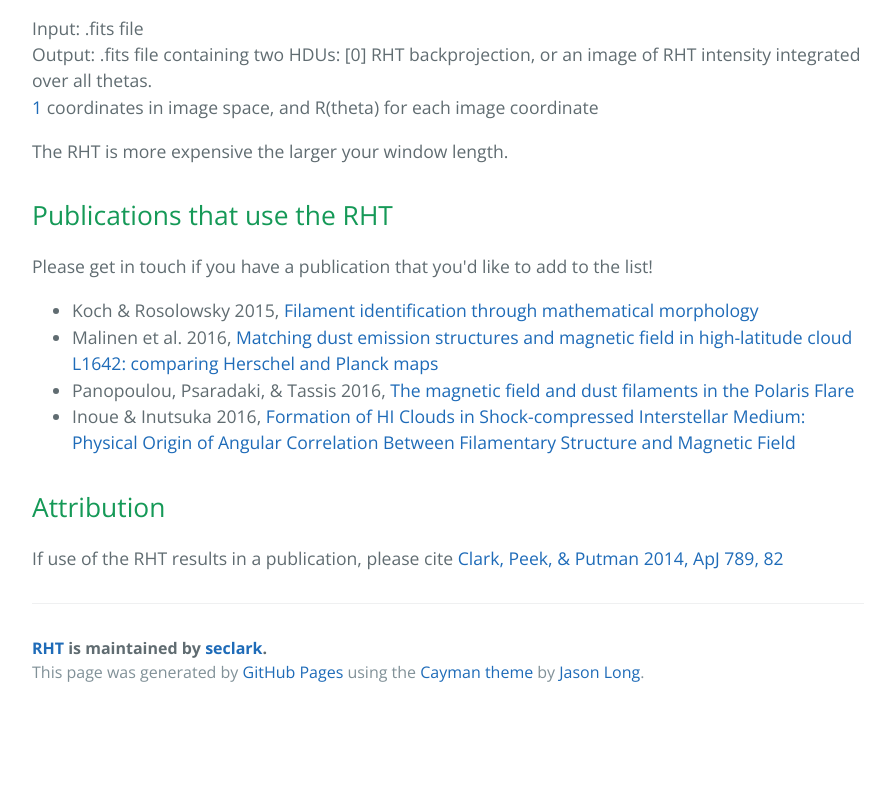
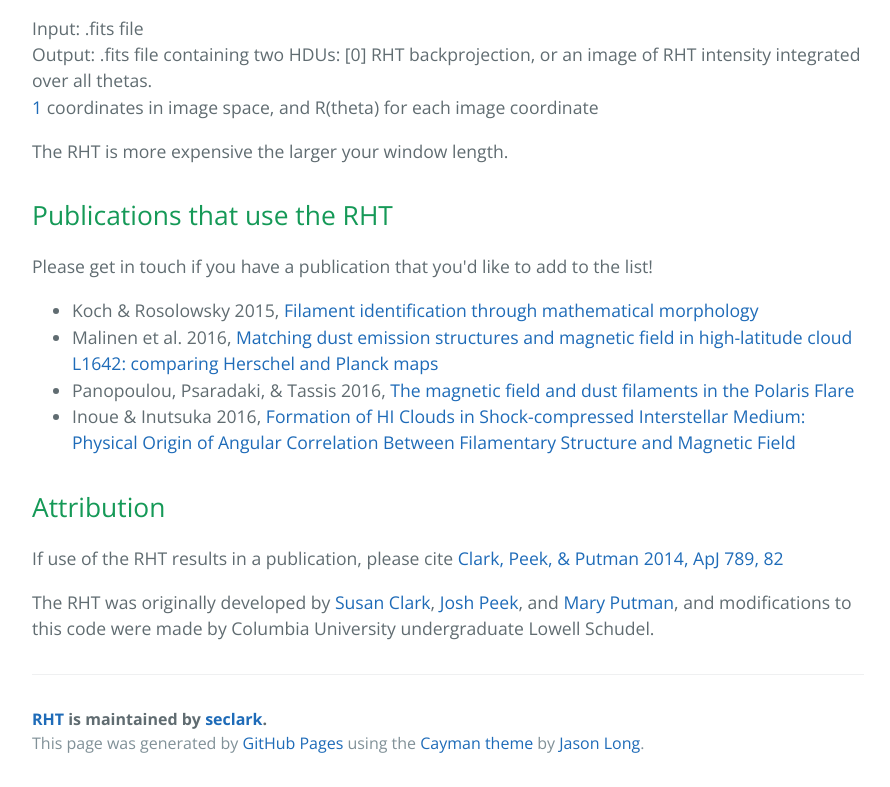
Before and after one commit to seclark/RHT, a plain HTML site: page index.html in a window 1280 px wide. Shown: the part 2250-3037 px from the top of the page, without its empty margins (192-1082 px from the left). Before the commit the page ends 2966 px from the top, so only its background shows below. Drawn offline with nearby package versions, Linux system fonts and the light colour scheme.

Commit message:
attribution edited

```diff
--- a/index.html
+++ b/index.html
@@ -123,6 +123,8 @@ Output: .fits file containing two HDUs:
 
 <p>If use of the RHT results in a publication, please cite <a href="http://adsabs.harvard.edu/cgi-bin/bib_query?arXiv:1312.1338">Clark, Peek, &amp; Putman 2014, ApJ 789, 82</a></p>
 
+<p> The RHT was originally developed by <a href="http://user.astro.columbia.edu/~seclark/" >Susan Clark</a>, <a href="http://user.astro.columbia.edu/~jpeek/" >Josh Peek</a>, and <a href="http://user.astro.columbia.edu/~mputman/">Mary Putman</a>, and modifications to this code were made by Columbia University undergraduate Lowell Schudel.</p>
+
       <footer class="site-footer">
         <span class="site-footer-owner"><a href="https://github.com/seclark/RHT">RHT</a> is maintained by <a href="https://github.com/seclark">seclark</a>.</span>
 
```
